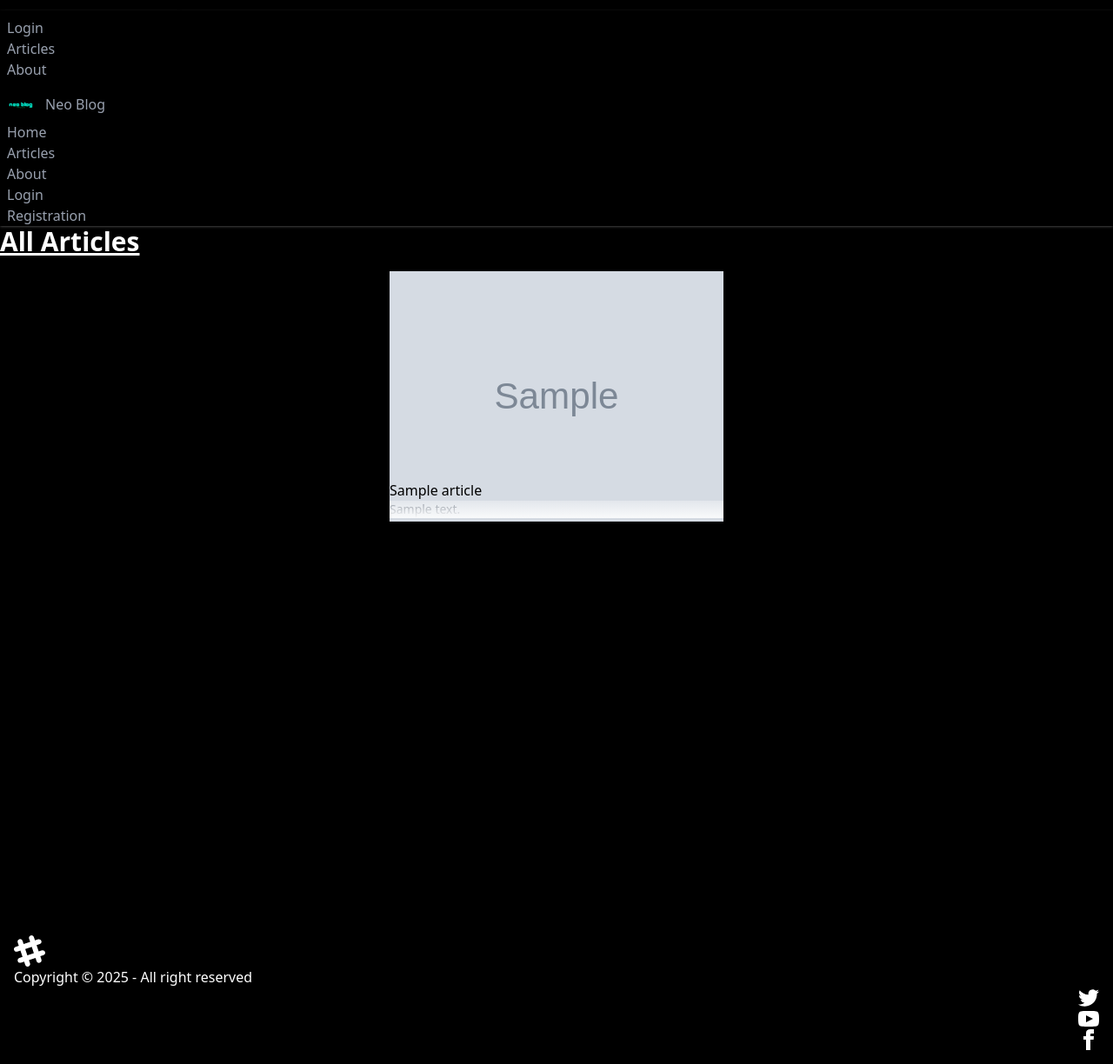
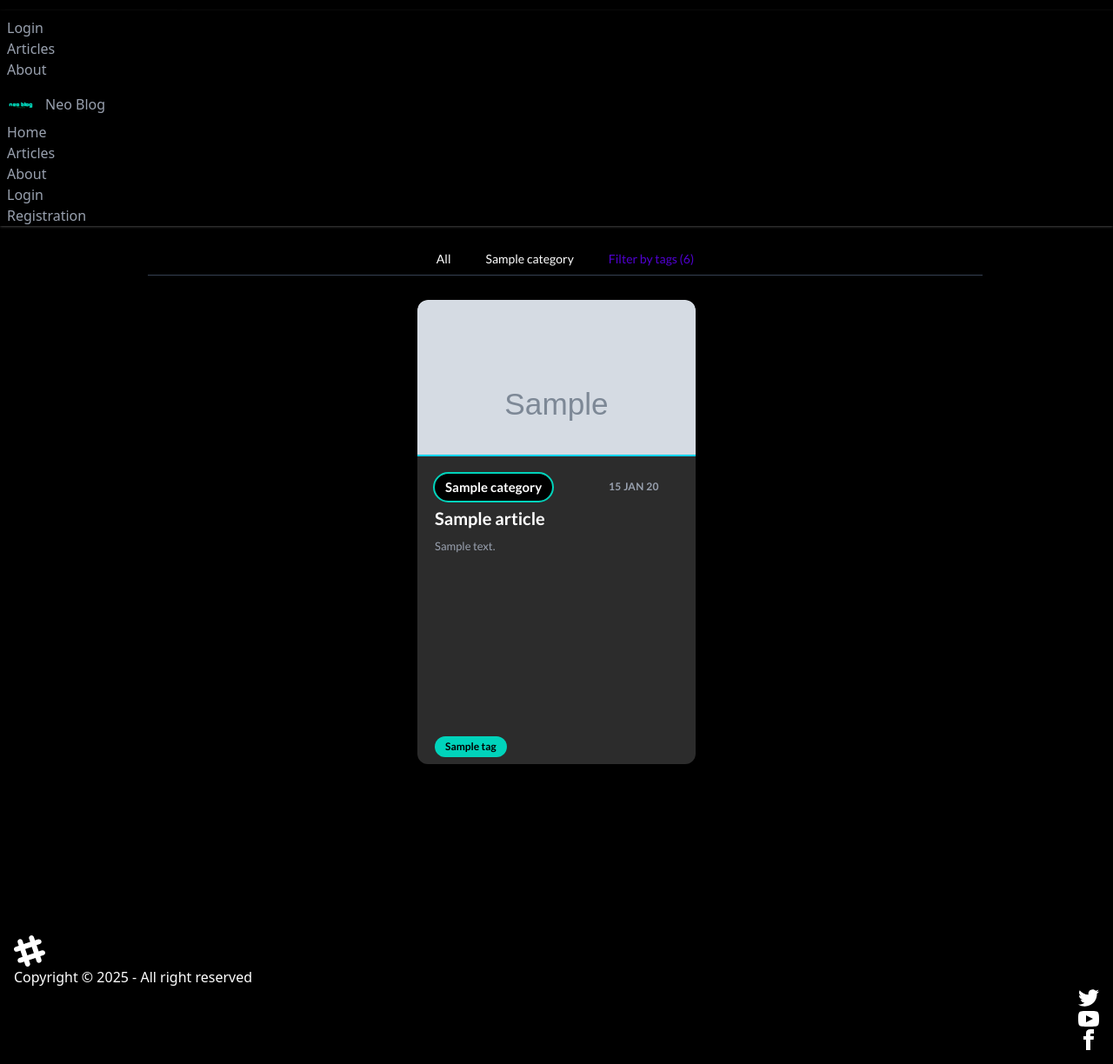
Before and after one commit to Hex-Umbra/Blog_Symfony, a Symfony app: template templates/articles/index.html.twig in a window 1280 px wide. Shown: the whole page at 87% size. Run offline with Twig, Linux system fonts and the light colour scheme; the template is opened without the code that fills it: most values are stand-ins (such as "Sample title", 1, 10 or a date in 2020); grey boxes marked "Sample" are stand-in pictures; some libraries are stand-ins or nearby versions.

Commit message:
`feat: Implemented filtering and pagination for articles, added tags and categories filtering, and improved article display in the index page`

```diff
--- a/templates/articles/index.html.twig
+++ b/templates/articles/index.html.twig
@@ -11,42 +11,124 @@
     color: gray;
     padding: 1em;
   }
+
+  /* Hide elements with x-cloak until Alpine.js loads */
+  [x-cloak] {
+    display: none !important;
+  }
 </style>
-<div>
 
-  <h1 class="text-3xl font-bold underline text-color">
-    All Articles
-  </h1>
-</div>
+<div x-data="{ openTagModal: false }" x-cloak>
 
 
+  <nav class="flex items-center justify-center gap-10" data-aos="zoom-in">
+    <div
+      class="flex justify-center gap-10 text-center border-b border-gray-700 pb-2 ml-5 my-7 text-sm w-[75vw] scrollbar-hide">
+      {% if not selectedCategory and not selectedTags %}
+      <a aria-current="page" href="{{path('app.articles')}}" class="font-medium text-[#00D3BB] hover:text-[#00D3BB]">
+        All
+      </a>
+      {% else %}
+      <a aria-current="page" href="{{path('app.articles')}}" class="font-medium text-white hover:text-[#00D3BB]">
+        All
+      </a>
+      {% endif %}
 
-<div class="flex justify-center align-items-center flex-wrap w-full lg:h-auto my-2 gap-3 text-black">
+      {% for category in categories %}
+      {% if selectedCategory == category.id %}
+      <a href="{{path('app.articles', {category: category.id})}}"
+        class="font-medium text-[#00D3BB] hover:text-[#00D3BB]">
+        {{category.name}}
+      </a>
+      {% else %}
+      <a href="{{path('app.articles', {category: category.id})}}" class="font-medium text-white hover:text-[#00D3BB]">
+        {{category.name}}
+      </a>
+      {% endif %}
+      {% endfor %}
+      <button @click="openTagModal = true" class="text-[#5100D3] hover:text-[#00D3BB] cursor-pointer underline-1">
+        Filter by tags {% if selectedTags|length > 0 %}({{ selectedTags|length }}){% endif %}
+      </button>
+    </div>
+  </nav>
+
+  <div role="list" class="flex flex-wrap justify-center gap-7 md:gap-5">
     {% for article in articles %}
-  <div onclick="window.location.href='{{ path('app.articles.show', {id: article.id}) }}'"
-    class="card bg-base-100 w-96 shadow-sm mx-3 my-2 justify-center cursor-pointer hover:shadow-lg transition">
+    <article onclick="window.location.href='{{ path('app.articles.show', {id: article.id}) }}'" role="listitem"
+      class="card bg-[#d9d9d933] rounded-xl w-[20rem] flex flex-col overflow-hidden cursor-pointer hover:outline-4 hover:outline-[#00D3BB]" data-aos="fade" data-aos-duration="1000" >
 
-    <figure class="w-full h-60 ">
-
+      {# Image of the Article Card #}
+      <figure class="w-full h-[180px] object-cover border-b-2 border-cyan-400 rounded-t-xl overflow-hidden">
         {% if article.image %}
         <img src="/uploads/{{article.image}}" alt="Shoes" class="object-cover" />
         {% else %}
         <img src="/uploads/default.png" alt="Shoes" class="object-cover" />
         {% endif %}
-
       </figure>
-    <div class="card-body">
-      <h2 class="card-title">
+      {# Article Card Body #}
+      <div class="card-body p-5 flex flex-col flex-grow">
+        {# Badge for category #}
+        <div class="flex justify-between items-center mb-2">
+          <a href="{{path('app.articles', {category: article.category.id})}}" aria-label="Category label"
+            class="bg-black text-white text-[15px] font-semibold px-3 py-1 rounded-full w-max outline-2 outline-[#00D3BB] hover:bg-[#00D3BB] hover:outline-black hover:text-black transition duration-200">
+            {{ article.category.name }}
+          </a>
+          <time class="text-xs font-semibold text-gray-400 uppercase tracking-wide flex-shrink-0 sm:w-20"
+            datetime="{{ article.createdAt|date('Y-m-d') }}">
+            {{ article.createdAt|date('d M y') }}
+          </time>
+        </div>
+        {# Article Title #}
+        <h2 class="card-title text-[20px] font-bold leading-tight mb-2.5">
           {{article.title}}
         </h2>
-      <div class="truncate-content text-sm text-gray-600 h-full">
+        {# Article Content truncated #}
+        <div class="truncate-content text-[13px] text-gray-400 flex-grow">
           {{ article.content | raw }}
         </div>
       </div>
+      {# Article Tags #}
+      <div aria-label="Tags" class="mt-4 flex flex-wrap flext-end my-2 mx-5">
+        {% for tag in article.tags %}
+        <div class="bg-[#00D3BB] text-black border-black text-xs font-semibold px-3 py-1 rounded-full ">
+          {{ tag.name }}
         </div>
+        {% else %}
+        <span class="text-xs text-gray-400">No tags</span>
+        {% endfor %}
+    </article>
     {% endfor %}
   </div>
   <div class="join">
     {{ knp_pagination_render(articles, "/partials/sliding.html.twig") }}
   </div>
+  {# Modal section - can be anywhere within the x-data container #}
+  <div x-show="openTagModal" @click.self="openTagModal = false" @keydown.escape="openTagModal = false"
+    x-transition:enter="transition ease-out duration-300" x-transition:enter-start="opacity-0"
+    x-transition:enter-end="opacity-100" x-transition:leave="transition ease-in duration-300"
+    x-transition:leave-start="opacity-100" x-transition:leave-end="opacity-0"
+    class="fixed inset-0 bg-[#0000009c] flex justify-center items-center z-50">
+
+    <div class="bg-gray-600 text-white p-6 rounded-lg w-[300px]">
+      <h3 class="text-lg mb-4">Select Tags</h3>
+
+      <form method="get" action="{{ path('app.articles') }}">
+        <div class="space-y-2">
+          {% for tag in tags %}
+          <label class="flex items-center gap-2 hover:text-[#00D3BB] hover:cursor-pointer">
+            <input type="checkbox" name="tags[]" value="{{ tag.id }}" class="checkbox checkbox-md checkbox-accent" />
+            <span>{{ tag.name }}</span>
+          </label>
+          {% endfor %}
+        </div>
+
+        <div class="flex justify-end gap-2 mt-5">
+          <button type="submit" class="bg-cyan-400 text-black px-3 py-1 rounded hover:bg-cyan-300">Apply</button>
+          <button type="button" @click="openTagModal = false"
+            class="px-3 py-1 border border-white rounded hover:bg-white hover:text-black">Cancel</button>
+        </div>
+      </form>
+    </div>
+  </div>
+</div>
 {% endblock %}
--- a/templates/base.html.twig
+++ b/templates/base.html.twig
@@ -23,7 +23,19 @@
   {# TypeIt Js CDN Link #}
   <script src="https://cdn.jsdelivr.net/npm/typeit@8.7.1/dist/index.umd.js"></script>
   {# Animation On Scroll CDN Link #}
+  <script defer src="https://unpkg.com/aos@2.3.4/dist/aos.js"></script>
   <link href="https://unpkg.com/aos@2.3.4/dist/aos.css" rel="stylesheet">
+  <script>
+    document.addEventListener('DOMContentLoaded', function () {
+      // Make sure AOS is loaded before initializing
+      if (typeof AOS !== 'undefined') {
+        AOS.init();
+      }
+    });
+  </script>
+  {# Alpine JS CDN Link #}
+  <script defer src="https://unpkg.com/alpinejs@3.14.1/dist/cdn.min.js"></script>
+
 
   <style>
     .lato-thin {
@@ -46,27 +58,28 @@
 
     .truncate-content {
       position: relative;
-      max-height: 6rem;
+      height: 12rem;
       overflow: hidden;
     }
 
     .truncate-content::after {
-      content: "";
+      font-size: larger;
       position: absolute;
       bottom: 0;
-      left: 0;
-      height: 2rem;
+      right: 0;
       width: 100%;
-      background: linear-gradient(to bottom, rgba(255, 255, 255, 0), #f9fafb);
-      /* adjust end color to match your card bg */
+      background: linear-gradient(to bottom, #364153, #ffffff44);
     }
   </style>
+  {% block javascripts %}
+
+  {% endblock javascripts %}
 
   {% include "partials/navbar.html.twig" %}
 </head>
 
 <body class="bg-black text-white">
-  <div class="min-h-screen">
+  <div class="min-h-screen lato-regular">
 
     {% block body %}{% endblock %}
 
```
Also changed, not shown: public/js/matrix.js (added, +45 -0 lines), src/Controller/ArticlesController.php (+40 -4 lines), templates/home/index.html.twig (+30 -23 lines), README.md. Lines whose indentation alone changed are shown as unchanged.
